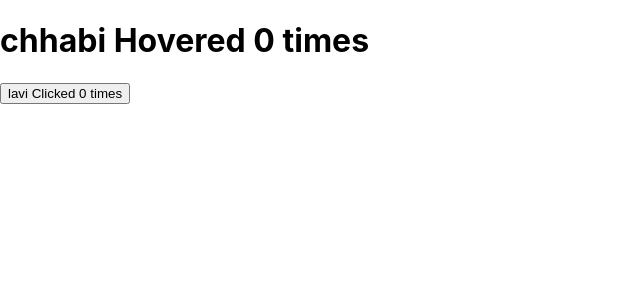
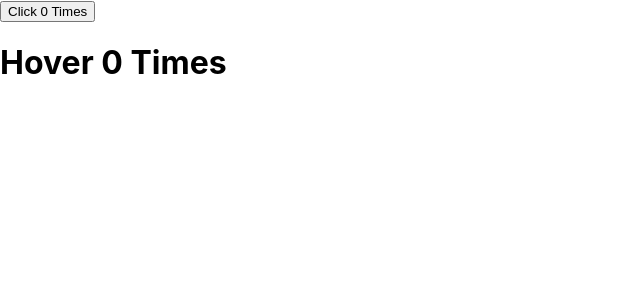
Before and after one commit to LAVIRASTOGI/InterviewQuest24April2022, a React (Create React App) app in the folder react/my_app/: page / in a window 1280 px wide. Shown: the top 300 px of the page, without its empty margins (0-640 px from the left). Built offline with nearby package versions, Linux system fonts and the light colour scheme.

Commit message:
Render props

```diff
--- a/react/my_app/src/App.js
+++ b/react/my_app/src/App.js
@@ -1,6 +1,9 @@
 
+import ClickCounter from './ClickCounter';
+import CounterRenderProps from './CounterRenderProps';
 import HOCCounter from './HOCCounter';
 import HOCHover from './HOCHover';
+import HoverCounter from './HoverCounter';
 import ImperativeRefParent from './imperativeRefParent';
 import ReactMemoEaxmple from './ReactMemoEaxmple';
 import ReactMemoParent from './ReactMemoParent';
@@ -33,9 +36,15 @@ function App() {
        {/* <ImperativeRefParent></ImperativeRefParent> */}
 
 
-       {/* HOC example */}
-       <HOCHover name='chhabi'></HOCHover>
-       <HOCCounter name='lavi'></HOCCounter>
+       {/* HOC example  way of sharing data /function btw components */}
+       {/* <HOCHover name='chhabi'></HOCHover>
+       <HOCCounter name='lavi'></HOCCounter> */}
+
+
+       {/* Render props -- another way of sharing data /function btw components */}
+       <CounterRenderProps render={(count,clickHandler)=> <ClickCounter count={count} clickHandler={clickHandler} /> }></CounterRenderProps>
+       <CounterRenderProps render={(count,clickHandler)=> <HoverCounter count={count} clickHandler={clickHandler} /> }></CounterRenderProps>
+        {/* every props can act as a function who can return value  */}
     </div>
   );
 }
--- /dev/null
+++ b/react/my_app/src/ClickCounter.js
@@ -0,0 +1,9 @@
+import React, { useState } from 'react'
+
+function ClickCounter(props) {
+    return (
+        <button onClick={props.clickHandler}>Click {props.count} Times</button>
+    )
+}
+
+export default ClickCounter
--- /dev/null
+++ b/react/my_app/src/CounterRenderProps.js
@@ -0,0 +1,16 @@
+import React, { useState } from 'react'
+
+function CounterRenderProps(props) {
+    let [count, setCount] = useState(0);
+    let ClickHandler = () => {
+        setCount(count + 1)
+    }
+    return (
+        <>
+            {props.render(count, ClickHandler)}
+        </>
+
+    )
+}
+
+export default CounterRenderProps
--- /dev/null
+++ b/react/my_app/src/HoverCounter.js
@@ -0,0 +1,11 @@
+import React, { useState } from 'react'
+
+function HoverCounter(props) {
+
+    return (
+        <h1 onMouseOver={props.clickHandler}>Hover {props.count} Times</h1>
+    )
+
+}
+
+export default HoverCounter
```
